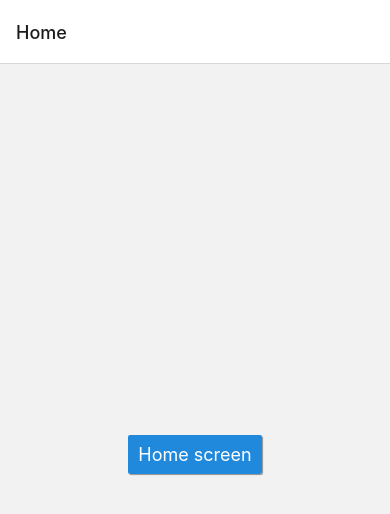
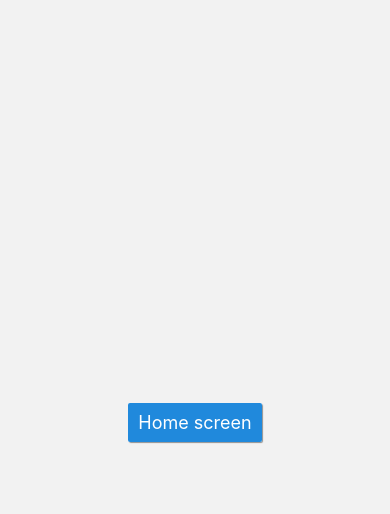
Before and after one commit to DiegoS20/CalculadoraCalorias, a React Native app: screen / in a window 390 px wide. Shown: the top 514 px of the page. Built offline with nearby package versions, Linux system fonts and the light colour scheme.

Commit message:
feat: typing navigation instance and adding AddFood screen

```diff
--- a/src/routes.tsx
+++ b/src/routes.tsx
@@ -1,14 +1,25 @@
 import {NavigationContainer} from '@react-navigation/native';
 import {createNativeStackNavigator} from '@react-navigation/native-stack';
-import HomeScreen from './Screens/Home';
+import HomeScreen from './screens/Home';
+import AddFood from './screens/AddFood';
 
-const {Navigator, Screen} = createNativeStackNavigator();
+const {Navigator, Screen} = createNativeStackNavigator<RootStackParamList>();
 export default function Routes() {
   return (
     <NavigationContainer>
-      <Navigator>
+      <Navigator
+        initialRouteName="Home"
+        screenOptions={{
+          headerShown: false,
+        }}>
         <Screen name="Home" component={HomeScreen} />
+        <Screen name="AddFood" component={AddFood} />
       </Navigator>
     </NavigationContainer>
   );
 }
+
+export type RootStackParamList = {
+  Home: undefined;
+  AddFood: undefined;
+};
```
